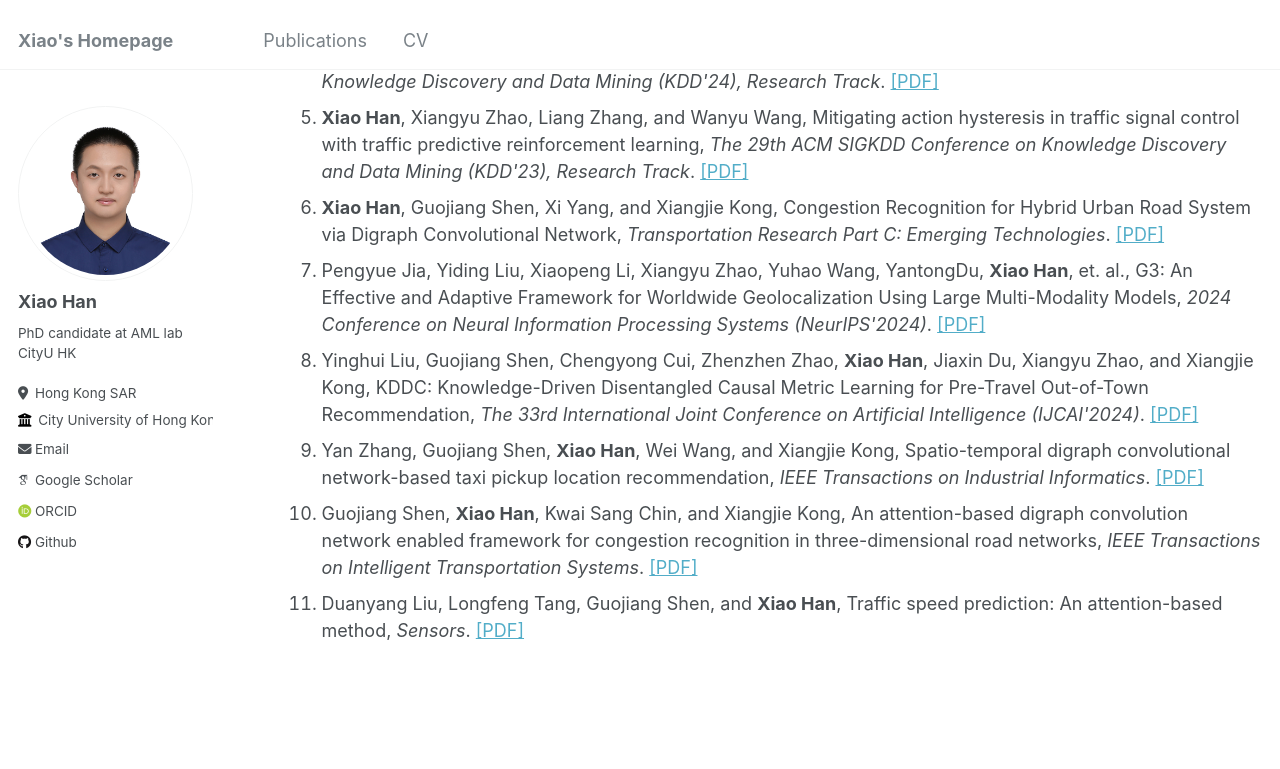
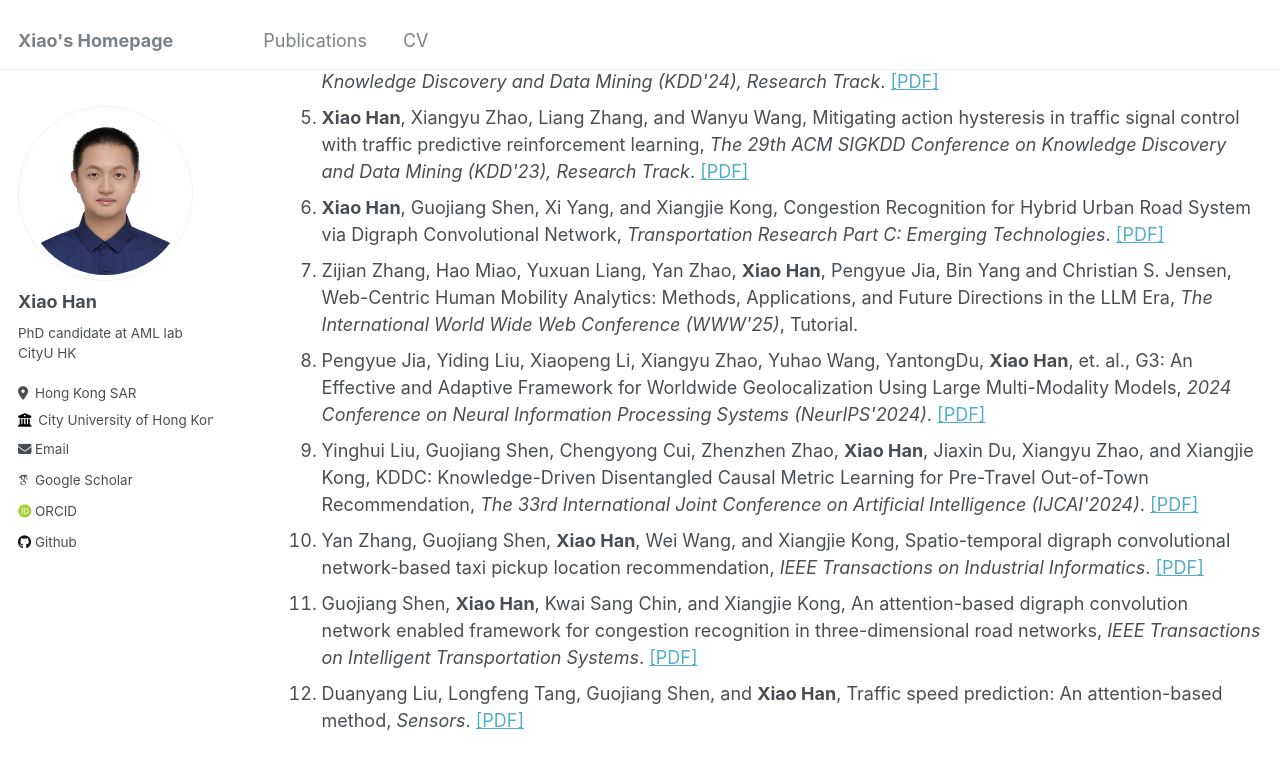
Before and after one commit to hahahenha/hahahenha.github.io, a Jekyll site: the page built from _pages/publications.md, in a window 1280 px wide and 900 px high, scrolled down 395 px. Shown: the top 769 px of the window. Built offline with Jekyll 4.4.1, drawn with Linux system fonts in a browser that asks for light colours; some web fonts are replaced.

Commit message:
Update publications.md

```diff
--- a/_pages/publications.md
+++ b/_pages/publications.md
@@ -55,6 +55,11 @@ author_profile: true
     <a target="_blank" rel="noopener" href="https://www.researchgate.net/profile/Xiangjie-Kong-2/publication/347696366_Congestion_recognition_for_hybrid_urban_road_systems_via_digraph_convolutional_network/links/617cef433c987366c30419d2/Congestion-recognition-for-hybrid-urban-road-systems-via-digraph-convolutional-network.pdf">[PDF]</a>
   </li>
   <li>
+    Zijian Zhang, Hao Miao, Yuxuan Liang, Yan Zhao, <Strong>Xiao Han</Strong>, Pengyue Jia, Bin Yang and Christian S. Jensen,
+    Web-Centric Human Mobility Analytics: Methods, Applications, and Future Directions in the LLM Era,
+    <em>The International World Wide Web Conference (WWW'25)</em>, Tutorial.
+  </li>
+  <li>
     Pengyue Jia, Yiding Liu, Xiaopeng Li, Xiangyu Zhao, Yuhao Wang, YantongDu, <Strong>Xiao Han</Strong>, et. al.,
 G3: An Effective and Adaptive Framework for Worldwide Geolocalization Using Large Multi-Modality Models,
     <em>2024 Conference on Neural Information Processing Systems (NeurIPS'2024)</em>.
```
